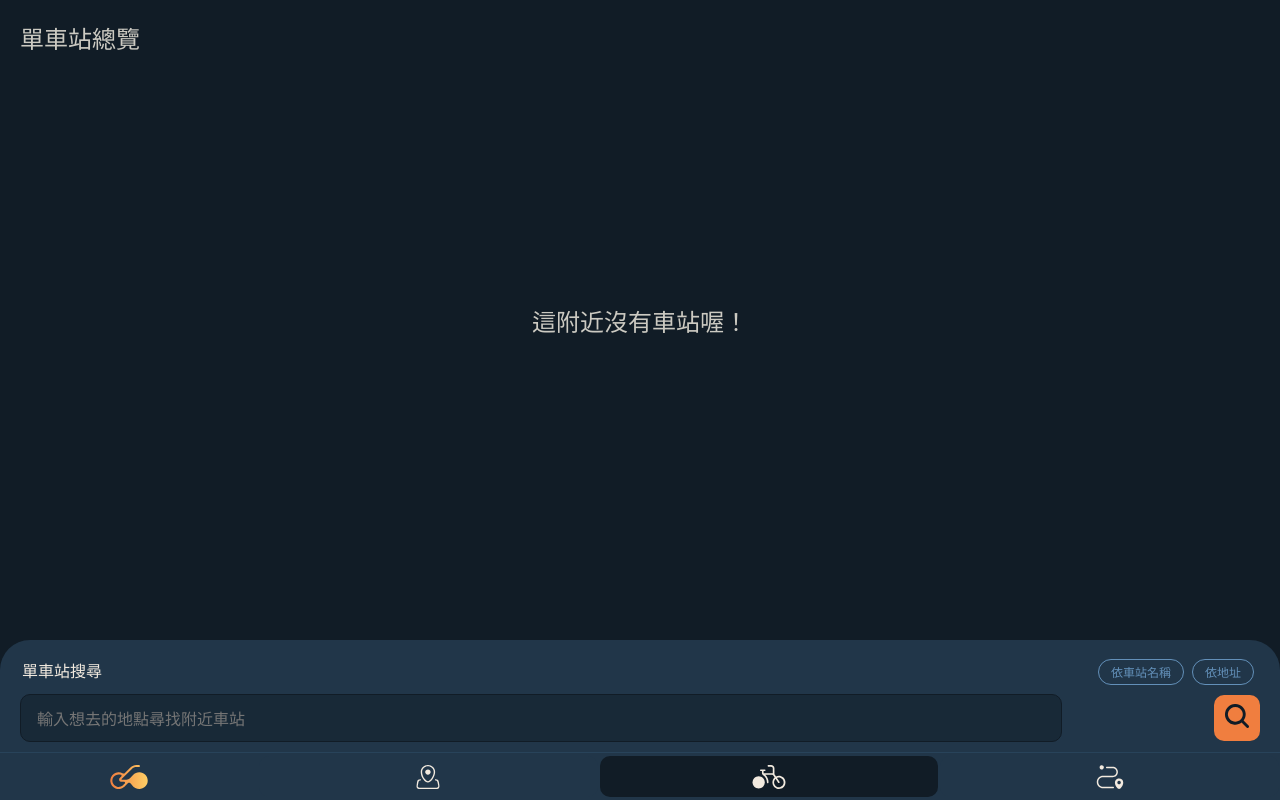
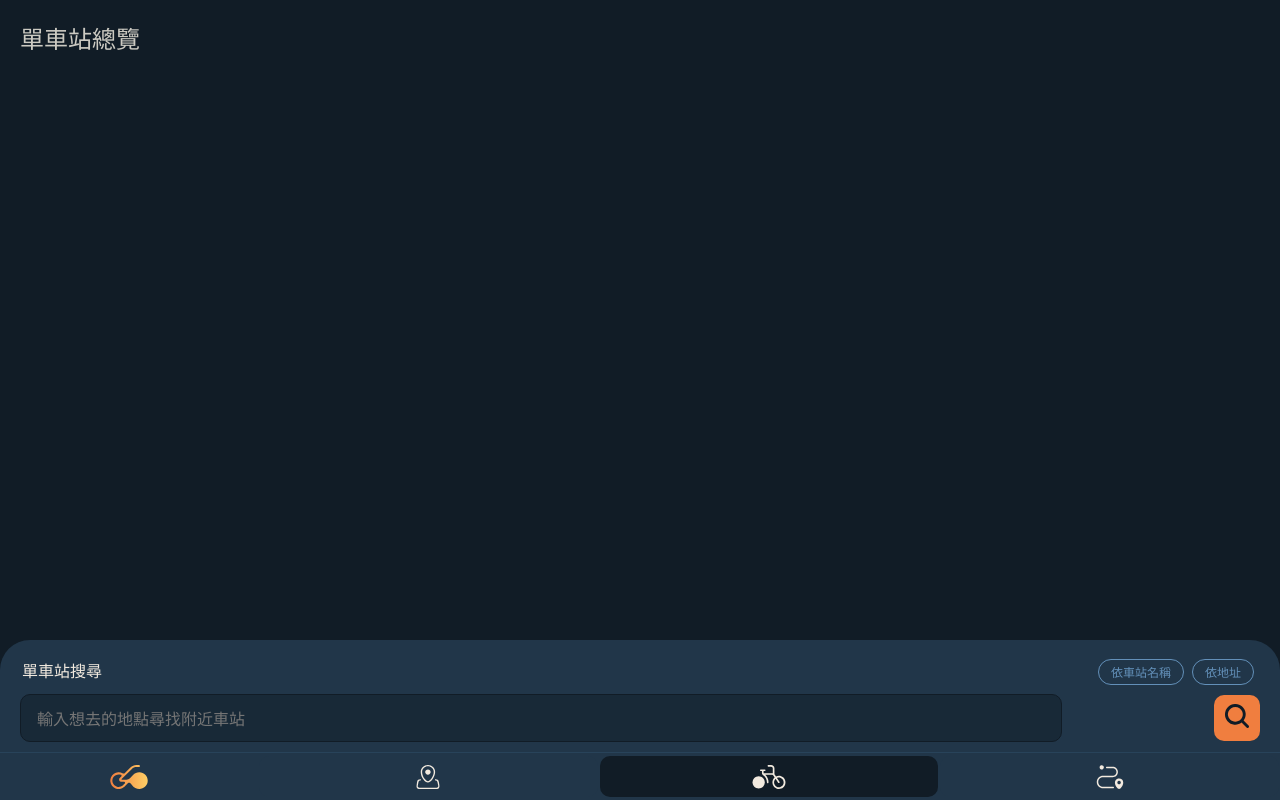
Before and after one commit to jackielin7789978/lets-bike, a React (Create React App) app: page /stations in a window 1280 px wide. Built offline with nearby package versions, Linux system fonts and the light colour scheme; what jssha would draw is missing.

Commit message:
clear no station msg

```diff
--- a/src/components/pages/Stations.js
+++ b/src/components/pages/Stations.js
@@ -33,10 +33,13 @@ export default function Stations() {
   return (
     <Page>
       <PageTitle>單車站總覽</PageTitle>
-      <NoStation>這附近沒有車站喔！</NoStation>
-      {stations.map((station) => (
-        <Card key={station.StationUID} station={station} />
-      ))}
+      {stations ? (
+        stations.map((station) => (
+          <Card key={station.StationUID} station={station} />
+        ))
+      ) : (
+        <NoStation>這附近沒有車站喔！</NoStation>
+      )}
       <Navbar />
     </Page>
   );
```
